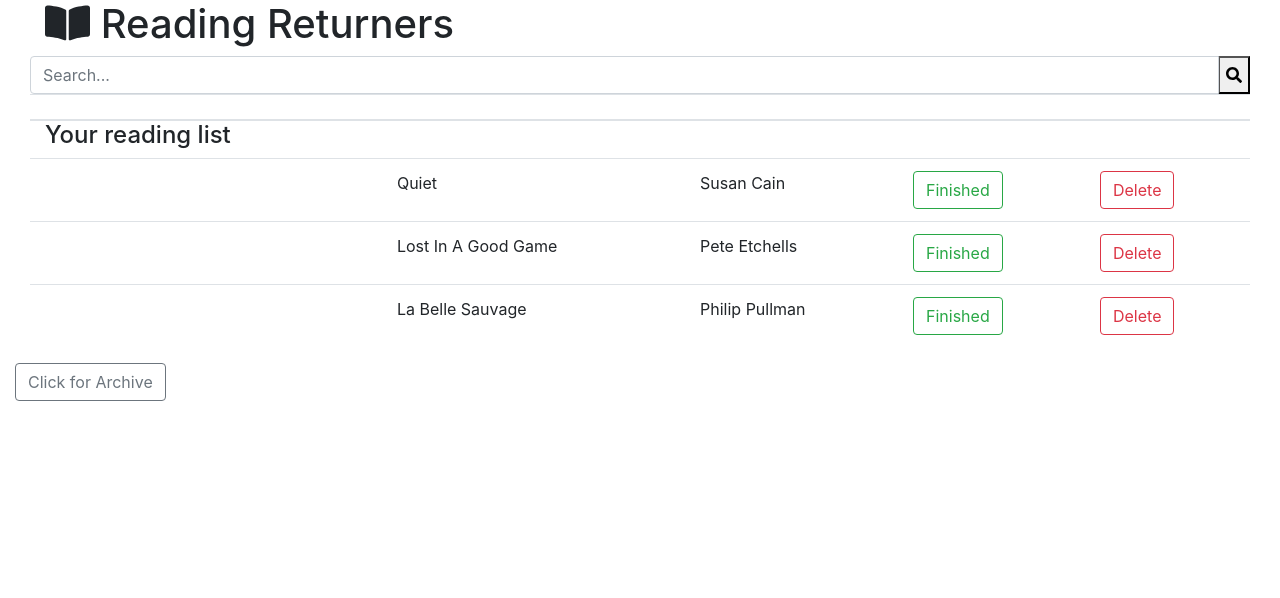
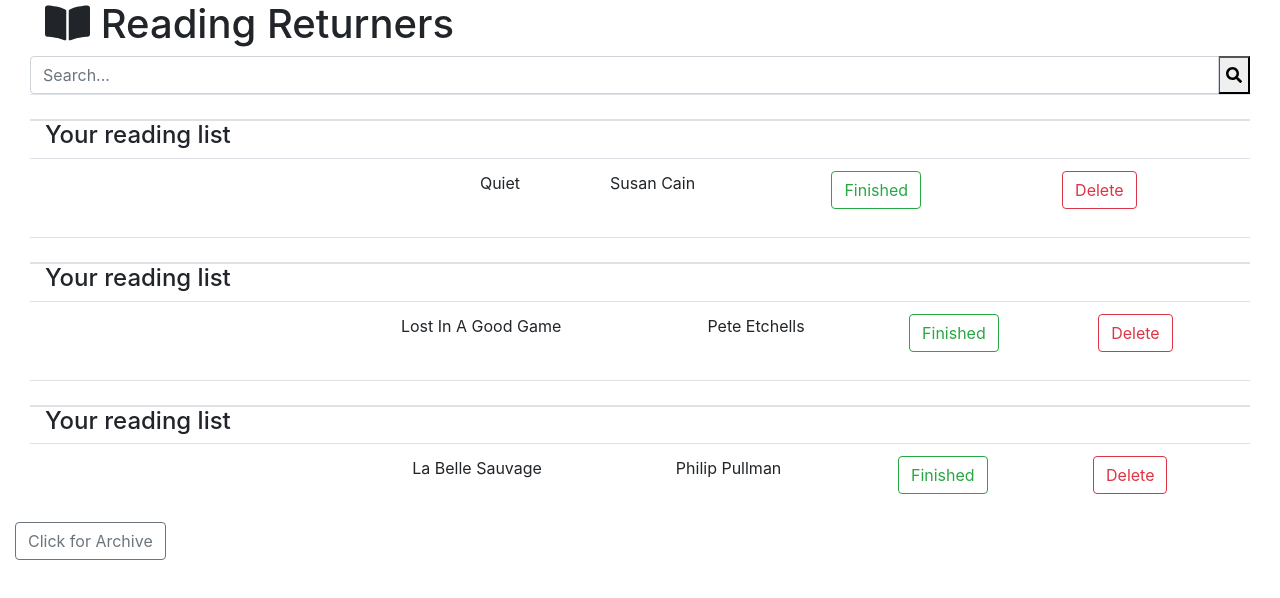
Before and after one commit to notwaving/reading-returners-app, a React (Create React App) app: page / in a window 1280 px wide. Shown: the top 598 px of the page. Built offline with nearby package versions, Linux system fonts and the light colour scheme.

Commit message:
introduces props to ReadingList

```diff
--- a/src/App.js
+++ b/src/App.js
@@ -10,7 +10,9 @@ function App() {
     <div className="container-fluid">
       <Header />
       <SearchBar />
-      <ReadingList />
+      <ReadingList bookListing = {["Quiet", "Susan Cain"]}/>
+      <ReadingList bookListing = {["Lost In A Good Game", "Pete Etchells"]}/>
+      <ReadingList bookListing = {["La Belle Sauvage", "Philip Pullman"]}/>
       <Archive />
     </div>
   );
--- a/src/ReadingList.js
+++ b/src/ReadingList.js
@@ -21,24 +21,8 @@ class ReadingList extends React.Component {
           <tbody>
             <tr>
               <th scope="row"></th>
-              <td>Quiet</td>
-              <td>Susan Cain</td>
-              <td><button type="button" className="btn btn-outline-success" onclick="userFinishedBook()">Finished</button>
-              </td>
-              <td><button type="button" className="btn btn-outline-danger" onclick="userDeleteBook()">Delete</button></td>
-            </tr>
-            <tr>
-              <th scope="row"></th>
-              <td>Lost In A Good Game</td>
-              <td>Pete Etchells</td>
-              <td><button type="button" className="btn btn-outline-success" onclick="userFinishedBook()">Finished</button>
-              </td>
-              <td><button type="button" className="btn btn-outline-danger" onclick="userDeleteBook()">Delete</button></td>
-            </tr>
-            <tr>
-              <th scope="row"></th>
-              <td>La Belle Sauvage</td>
-              <td>Philip Pullman</td>
+    <td>{this.props.bookListing[0]}</td>
+              <td>{this.props.bookListing[1]}</td>
               <td><button type="button" className="btn btn-outline-success" onclick="userFinishedBook()">Finished</button>
               </td>
               <td><button type="button" className="btn btn-outline-danger" onclick="userDeleteBook()">Delete</button></td>
```
